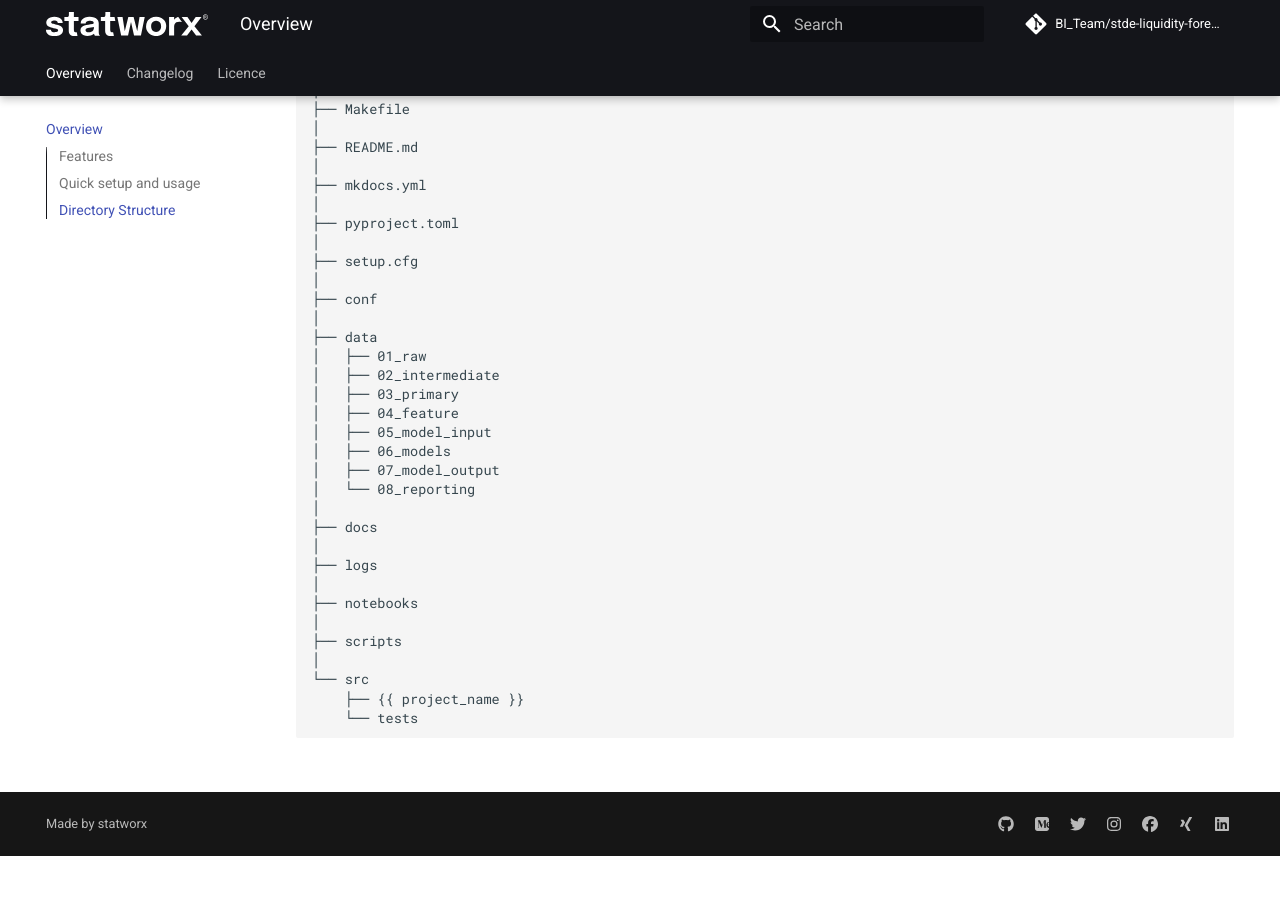
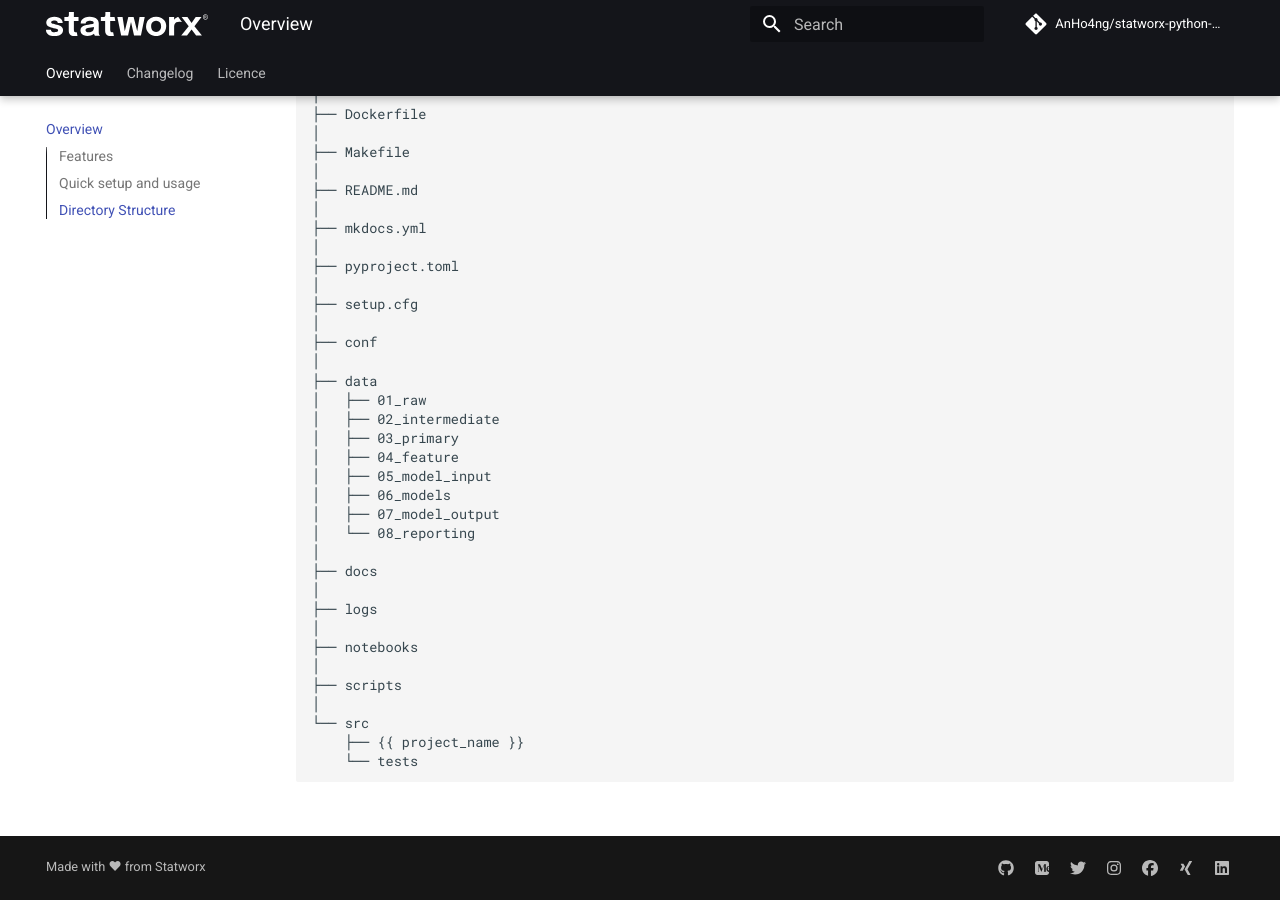
Before and after one commit to mueller-stephan/statworx-python-ds-template, an MkDocs documentation site: the page built from docs/index.md, in a window 1280 px wide and 900 px high, scrolled down 1297 px. Built offline with MkDocs 1.6.1 and Material for MkDocs 9.7.7, drawn with Linux system fonts in a browser that asks for light colours; comment, search, counter and statistics services are not loaded; before the commit the page ends 2153 px from its top, so only the background shows below that.

Commit message:
[ORG:FEAT] Update documentation

```diff
--- a/README.md
+++ b/README.md
@@ -1,4 +1,10 @@
 # Statworx Python Template
+
+[![Release](https://github.com/AnHo4ng/statworx-python-ds-template/actions/workflows/release.yml/badge.svg)](https://github.com/AnHo4ng/statworx-python-ds-template/actions/workflows/release.yml)
+[![Test](https://github.com/AnHo4ng/statworx-python-ds-template/actions/workflows/test.yml/badge.svg)](https://github.com/AnHo4ng/statworx-python-ds-template/actions/workflows/test.yml)
+[![Documentation Status](https://readthedocs.org/projects/statworx-python-ds-template/badge/?version=latest)](https://statworx-python-ds-template.readthedocs.io/en/latest/?badge=latest)
+[![Python version](https://img.shields.io/badge/python-3.8-blue.svg)](https://pypi.org/project/kedro/)
+[![License: MIT](https://img.shields.io/badge/License-MIT-yellow.svg)](https://github.com/AnHo4ng/statworx-python-ds-template/blob/master/LICENCE)
 
 [Copier](https://github.com/copier-org/copier) template
 For Data Science projects using [Kedro](https://kedro.readthedocs.io/en/stable/) with [Poetry](https://github.com/python-poetry/poetry) as the dependency manager.
--- a/mkdocs.yml
+++ b/mkdocs.yml
@@ -1,9 +1,9 @@
 site_name: "Statworx Project Template"
 site_description: "Official statworx template for data science project using in kedro."
-copyright: Made by statworx
+copyright: Made with ❤ from Statworx
 use_directory_urls: false
-repo_url: https://dev.azure.com/Stada-DataHub/BI_Team/_git/stde-liquidity-forecast
-repo_name: BI_Team/stde-liquidity-forecast
+repo_url: https://github.com/AnHo4ng/statworx-python-ds-template
+repo_name: AnHo4ng/statworx-python-ds-template
 
 theme:
   name: material
```
